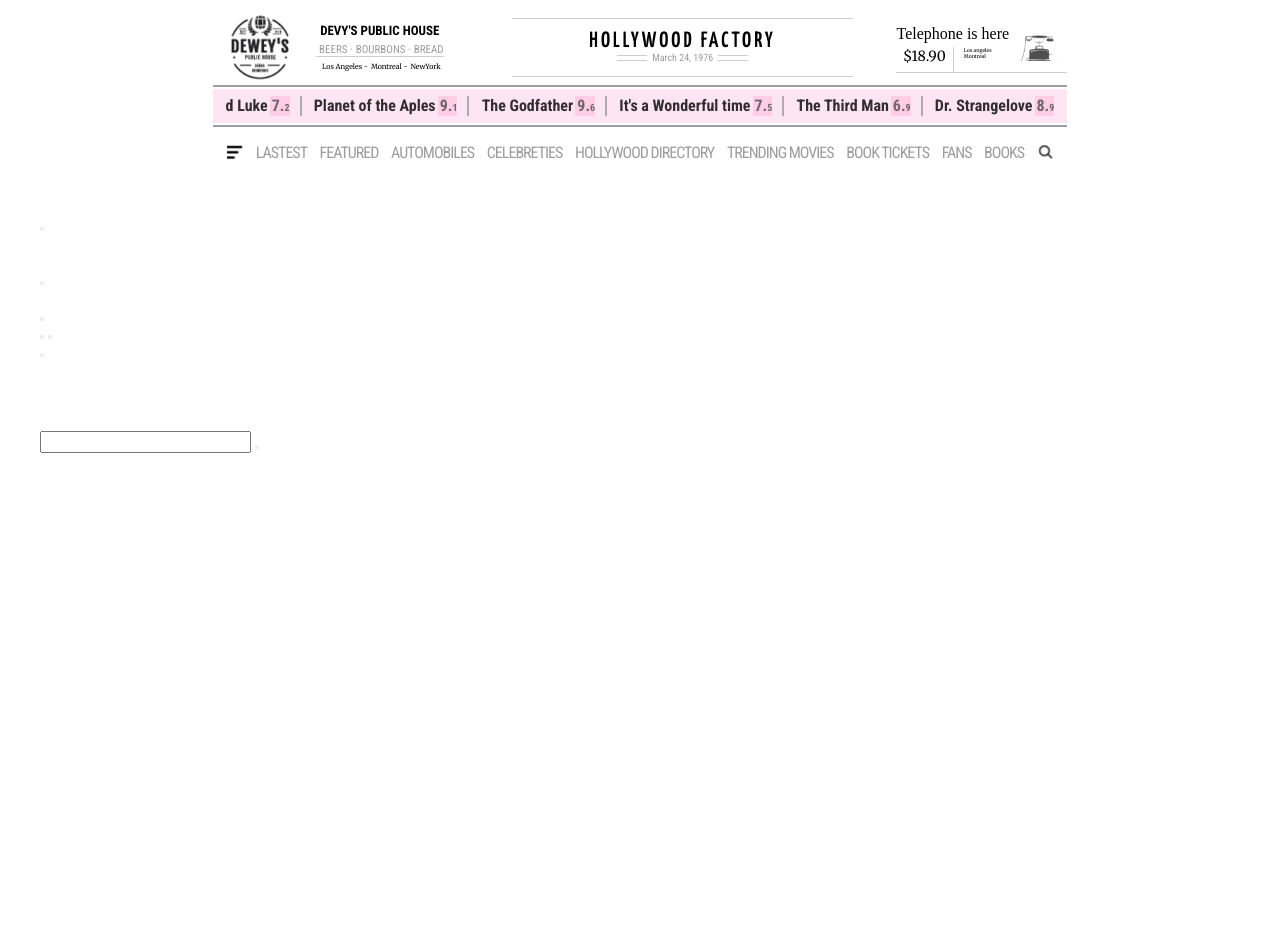
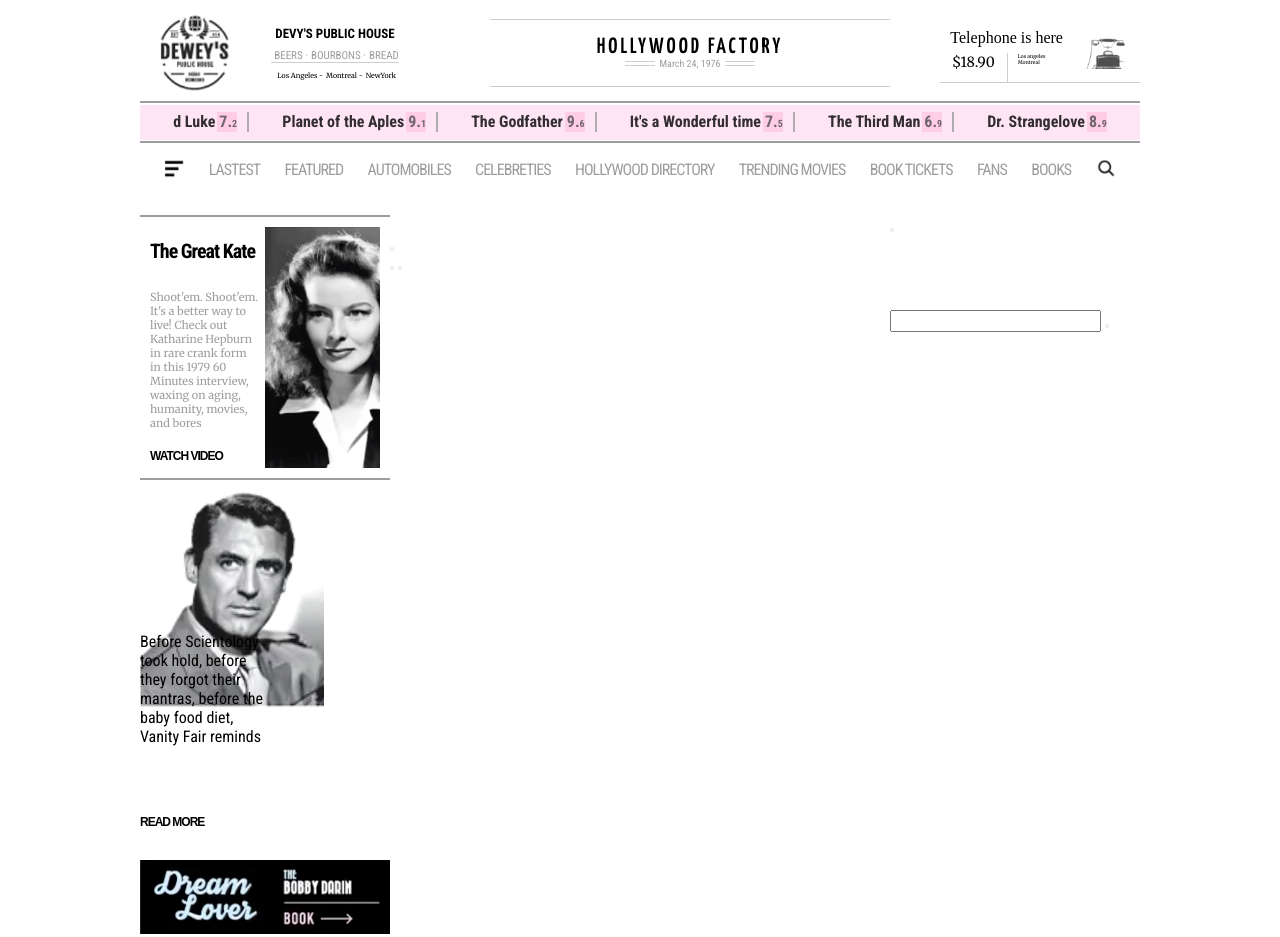
Before and after one commit to den-velez/newspaper-replica, a website: page pug/index.pug in a window 1280 px wide. Before the commit the page ends 800 px from the top, so only its background shows below. Drawn offline with nearby package versions, Linux system fonts and the light colour scheme; files that its build step writes are made by us from their sources.

Commit message:
revelants in progress, needs de last section

```diff
--- a/pug/components/config.pug
+++ b/pug/components/config.pug
@@ -8,6 +8,17 @@
 -var headerSections = ["lastest","featured","automobiles","celebreties","hollywood directory","trending movies","book tickets","fans","books"]
 -var headerSectionsImgs = ["../../images/img13.png","../../images/img15.png"]
 
+//- main
+-var relevants1Title ="the great Kate"
+-var relevants1Text = "Shoot'em. Shoot'em. It's a better way to live! Check out Katharine Hepburn in rare crank form in this 1979 60 Minutes interview, waxing on aging, humanity, movies, and bores"
+-var relevants1img = ["../../images/img1.png","Kate Hepburn picture"]
+-var relevants2img = ["../../images/img2.png","Famous person picture"]
+-var relevants2Title = ["Everyone in Old Hollywood was","on Acid", "March 20, 1966"]
+-var relevants2Text  = "Before Scientology took hold, before they forgot their mantras, before the baby food diet, Vanity Fair reminds"
+-var relevantsButtons = ["watch video", "read more"]
+-var relevantsPublicityImg = ["../../images/img4.png","Publicity's Logo"]
+
+
 mixin popularnews(image, imageName,title,title2)
   figure
     img(src=image, alt=imageName)
--- a/pug/components/main.pug
+++ b/pug/components/main.pug
@@ -1,21 +1,22 @@
-main
+main.main
   section.relevants
     article.relevants-media
-      h2
-      p
-      button
-      figure
-        img
-    articule.relevant-written
-      figure
-        img(src="", alt="")
-      div
-        span
-        span
-        span
-      p
-      button
+      h2.relevants-media-title #{relevants1Title}
+      p.relevants-media-text #{relevants1Text}
+      button.relevants-media-button #{relevantsButtons[0]}
+      figure.relevants-media-imgBox
+        img(src=relevants1img[0], alt=relevants1img[1])
+    articule.relevants-written
+      figure.relevants-written-imgBox
+        img(src=relevants2img[0], alt=relevants2img[1])
+      div.relevants-written-texts
+        span.relevants-written-texts-title1
+        span.relevants-written-texts-title2
+        span.relevants-written-texts-date
+      p #{relevants2Text}
+      button.relevants-written-button #{relevantsButtons[1]}
     div.relevants-publicity
+      img(src=relevantsPublicityImg[0], alt=relevantsPublicityImg[1])
   section.headlines
     figure
       img(src="", alt="")
--- a/sass/components/_globales.scss
+++ b/sass/components/_globales.scss
@@ -5,6 +5,7 @@
 $colorAlternativo: #fee5f4;
 $colorAlternativo2: #ffbada;
 $colorPublicity: #daf0fe;
+$relevantsPublicity: "../../images/img4.png";
 
 @import url("https://fonts.googleapis.com/css2?family=Merriweather&family=Roboto&family=Roboto+Condensed:wght@400;700&family=Yanone+Kaffeesatz:wght@600&display=swap");
 
@@ -21,5 +22,6 @@
 }
 body {
   margin: 0 auto;
-  width: 1200px;
+  width: 1000px;
+  font-family: $titlesFont;
 }
--- a/sass/components/_headertop.scss
+++ b/sass/components/_headertop.scss
@@ -4,10 +4,12 @@
   height: 200px;
   display: grid;
   grid-template-rows: repeat(3, 1fr);
+  grid-template-columns: 1fr;
   justify-content: center;
 }
 .header-top {
-  height: 60px;
+  width: 100%;
+  height: 100%;
   display: grid;
   align-items: center;
   grid-template-columns: 30% 40% 20%;
--- /dev/null
+++ b/sass/components/_main.scss
@@ -0,0 +1,8 @@
+.main {
+  width: 100%;
+  height: 600px;
+  display: grid;
+  grid-template-columns: 25% 50% 25%;
+  justify-content: center;
+}
+@import "./relevants.scss";
--- /dev/null
+++ b/sass/components/_relevants.scss
@@ -0,0 +1,94 @@
+.relevants {
+  width: 100%;
+  height: 40%;
+  &-media {
+    padding: 10px;
+    display: grid;
+    align-items: center;
+    grid-template-columns: 50% 50%;
+    grid-template-rows: 20% 70% 10%;
+    grid-template-areas: "titleR imgR" "textR imgR" "buttonR imgR";
+    border-top: 2px solid $colorFont2;
+    border-bottom: 2px solid $colorFont2;
+
+    &-title {
+      text-transform: capitalize;
+      font-size: 20px;
+      letter-spacing: -1px;
+
+      font-family: $titlesFont;
+      grid-area: titleR;
+    }
+    &-text {
+      width: 95%;
+      grid-area: textR;
+      font-size: 11px;
+      font-family: $regularFont;
+      color: $colorFont2;
+    }
+    &-button {
+      width: 80%;
+      border: none;
+      background-color: transparent;
+      margin: 10px 0;
+      grid-area: buttonR;
+      text-align: left;
+      text-transform: uppercase;
+      font-size: 12px;
+      letter-spacing: -1px;
+      font-weight: 600;
+    }
+    .relevants-media-imgBox {
+      width: 100%;
+      height: 100%;
+      grid-area: imgR;
+      img {
+        object-fit: cover;
+        width: 100%;
+        height: 100%;
+      }
+    }
+  }
+  &-written {
+    display: grid;
+    grid-template-columns: 50% 50%;
+    grid-template-rows: 40% 40% 20%;
+    grid-template-areas: "imgR2 textsR2" "textR2 textR2" "buttonR2 buttonR2";
+    &-imgBox {
+      grid-area: imgR2;
+    }
+    &-texts {
+      grid-area: textsR2;
+
+      &-title1 {
+      }
+      &-title2 {
+      }
+      &-date {
+      }
+    }
+    &-text {
+      grid-area: textR2;
+    }
+    &-button {
+      width: 80%;
+      border: none;
+      background-color: transparent;
+      margin: 10px 0;
+      grid-area: buttonR2;
+      text-align: left;
+      text-transform: uppercase;
+      font-size: 12px;
+      letter-spacing: -1px;
+      font-weight: 600;
+    }
+  }
+  &-publicity {
+    height: 100%;
+    width: 100%;
+    img {
+      width: 100%;
+      object-fit: contain;
+    }
+  }
+}
--- a/sass/styles.scss
+++ b/sass/styles.scss
@@ -2,3 +2,4 @@
 @import "./components/headertop.scss";
 @import "./components/headermiddle.scss";
 @import "./components/headerbottom.scss";
+@import "./components/main.scss";
```
Also changed, not shown: css/styles.css, html/index.html.
